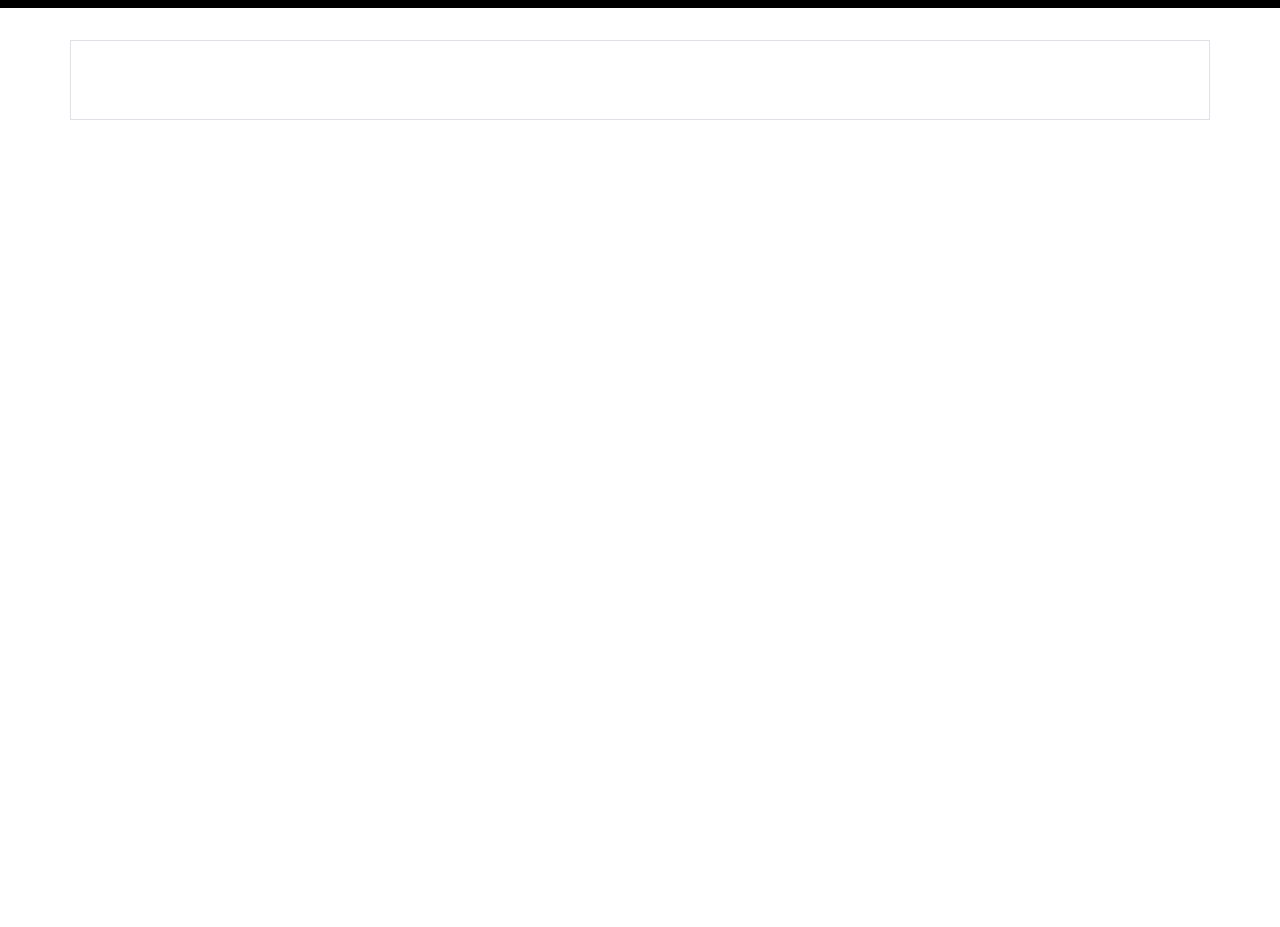
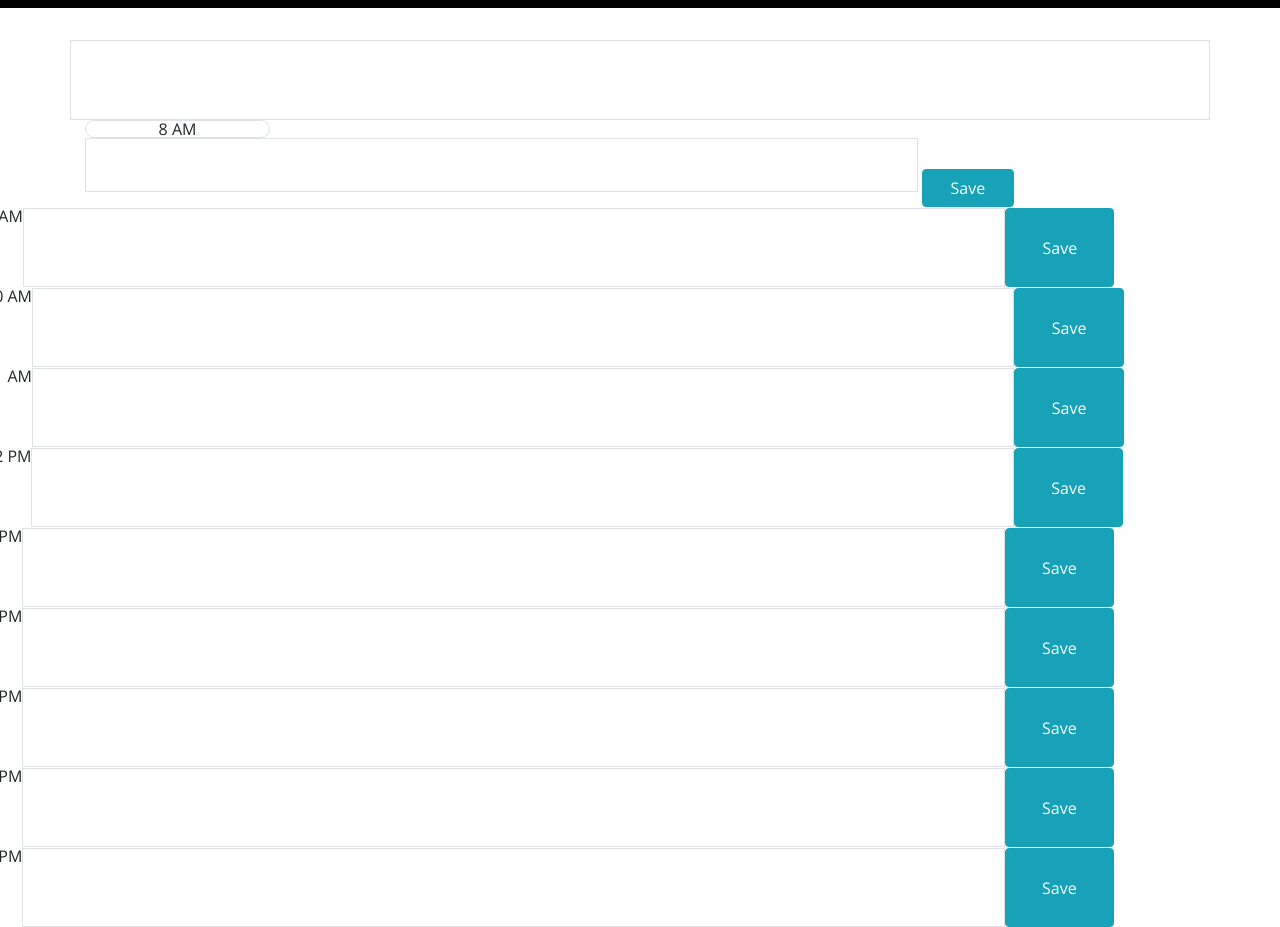
Before and after one commit to Tai106/work-day-scheduler, a plain HTML site: page index.html in a window 1280 px wide. Shown: the part 260-1187 px from the top of the page. Before the commit the page ends 800 px from the top, so only its background shows below. Drawn offline with nearby package versions, Linux system fonts and the light colour scheme; files that its build step writes are made by us from their sources.

Commit message:
save btn feature

```diff
--- a/index.html
+++ b/index.html
@@ -4,26 +4,21 @@
     <meta charset="UTF-8">
     <meta http-equiv="X-UA-Compatible" content="IE=edge">
     <meta name="viewport" content="width=device-width, initial-scale=1.0">
-    <link
-    rel="stylesheet"
-    href="https://stackpath.bootstrapcdn.com/bootstrap/4.3.1/css/bootstrap.min.css"
-  />
-  <link
-    rel="stylesheet"
-    href="https://use.fontawesome.com/releases/v5.8.1/css/all.css"
-    integrity="sha384-50oBUHEmvpQ+1lW4y57PTFmhCaXp0ML5d60M1M7uH2+nqUivzIebhndOJK28anvf"
-    crossorigin="anonymous"
-  />
-  <link
-    href="https://fonts.googleapis.com/css?family=Open+Sans&display=swap"
-    rel="stylesheet"
-  />
-  <link rel="stylesheet" href="style.css" />
-  <link rel="stylesheet" href="./assets/css/style.css" />
-  <title>Work Day Scheduler</title>
+
+    <link rel="stylesheet" href="https://stackpath.bootstrapcdn.com/bootstrap/4.3.1/css/bootstrap.min.css"/>
+    <link rel="stylesheet" href="https://use.fontawesome.com/releases/v5.8.1/css/all.css"
+    integrity="sha384-50oBUHEmvpQ+1lW4y57PTFmhCaXp0ML5d60M1M7uH2+nqUivzIebhndOJK28anvf" crossorigin="anonymous"/>
+    <link href="https://fonts.googleapis.com/css?family=Open+Sans&display=swap" rel="stylesheet"/>
+    <link rel="stylesheet" href="style.css" />
+    <link rel="stylesheet" href="./assets/css/style.css" />
+    <!-- end of css -->
+
+    <title>Work Day Scheduler</title>
+
 </head>
 
 <body>
+    <!-- begining of header -->
   <header class="jumbotron">
     <h1 class="display-3">Work Day Scheduler</h1>
     <p class="lead">A simple calendar app for scheduling your work day</p>
@@ -32,6 +27,78 @@
   <div class="container">
     <!-- Timeblocks go here -->
     <div class="row no border"></div>
+    <div id="time01" class="col-2 border time-block">8 AM</div>
+    <textarea id="text01" class="content col-9 border"></textarea>
+    <button id="btn01" type="button" class="col-1 btn btn-info savebtn">Save</button>
+  </div>
+
+  <div class="row">
+      <div id="time02" clas="col-2 border time-block">9 AM</div>
+      <textarea id="text02" class="content col-9 border"></textarea>
+      <button id="btnn01" type="button" class="col-1 btn btn-info savebtn">Save</button>
+  </div>
+
+  <div class="row">
+    <div id="time03" clas="col-2 border time-block">10 AM</div>
+    <textarea id="text03" class="content col-9 border"></textarea>
+    <button id="btnn03" type="button" class="col-1 btn btn-info savebtn">Save</button>
+</div>
+
+<div class="row">
+    <div id="time04" clas="col-2 border time-block">11 AM</div>
+    <textarea id="text04" class="content col-9 border"></textarea>
+    <button id="btnn04" type="button" class="col-1 btn btn-info savebtn">Save</button>
+</div>
+
+<div class="row">
+    <div id="time05" clas="col-2 border time-block">12 PM</div>
+    <textarea id="text05" class="content col-9 border"></textarea>
+    <button id="btnn05" type="button" class="col-1 btn btn-info savebtn">Save</button>
+</div>
+
+<div class="row">
+    <div id="time06" clas="col-2 border time-block">1 PM</div>
+    <textarea id="text06" class="content col-9 border"></textarea>
+    <button id="btnn06" type="button" class="col-1 btn btn-info savebtn">Save</button>
+</div>
+
+<div class="row">
+    <div id="time07" clas="col-2 border time-block">2 PM</div>
+    <textarea id="text07" class="content col-9 border"></textarea>
+    <button id="btnn07" type="button" class="col-1 btn btn-info savebtn">Save</button>
+</div>
+
+<div class="row">
+    <div id="time08" clas="col-2 border time-block">3 PM</div>
+    <textarea id="text08" class="content col-9 border"></textarea>
+    <button id="btnn08" type="button" class="col-1 btn btn-info savebtn">Save</button>
+</div>
+
+<div class="row">
+    <div id="time09" clas="col-2 border time-block">4 PM</div>
+    <textarea id="text09" class="content col-9 border"></textarea>
+    <button id="btnn09" type="button" class="col-1 btn btn-info savebtn">Save</button>
+</div>
+
+<div class="row">
+    <div id="time10" clas="col-2 border time-block">5 PM</div>
+    <textarea id="text10" class="content col-9 border"></textarea>
+    <button id="btnn10" type="button" class="col-1 btn btn-info savebtn">Save</button>
+</div>
+
+
+
+
+
+
+
+
+
+
+
+
+
+
   </div>
   <script src="./assets/js/script.js"></script>
   <script src="https://code.jquery.com/jquery-3.4.1.min.js"></script>
```
